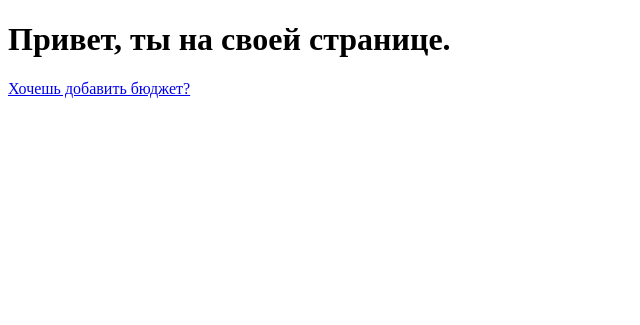
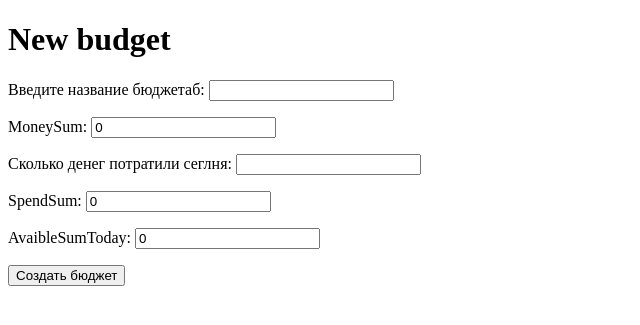
Before and after one commit to verachecheneva/finance, a Django app: page /account/new/ in a window 1280 px wide. Shown: the top 325 px of the page, without its empty margins (0-640 px from the left). Run offline with Django 3.2, Linux system fonts and the light colour scheme.

Commit message:
new budget

```diff
--- a/main/form.py
+++ b/main/form.py
@@ -17,7 +17,7 @@ class AddBudget(forms.ModelForm):
     SpendToday = forms.CharField(label='Сколько денег потратили сеглня', widget=forms.NumberInput())
     class Meta:
         model = CurrentBudget
-        fields = ('name', 'SpendToday')
+        fields = ('name', 'moneySum', 'SpendToday', 'SpendSum', 'AvaibleSumToday')
 
     # def save(self):
     #     new_budget = CurrentBudget.objects.create(
--- a/main/templates/blog/budget_edit.html
+++ b/main/templates/blog/budget_edit.html
@@ -6,9 +6,9 @@
     <title>Document</title>
 </head>
 <body>
-    {% extends 'blog/account.html' %}
     <h1>New budget</h1>
     <form method="POST" >
+        {% csrf_token %}
         {{ budget_form.as_p }}
         <p><input type="submit" value="Создать бюджет"></p>
     </form>
--- a/main/views.py
+++ b/main/views.py
@@ -29,17 +29,17 @@ def register(request):
 
 
 def budget_new(request):
-    form_budget = AddBudget
-    budget_form = form_budget(request.POST or None)
     if request.method == 'POST':
-        form = CurrentBudget(request.POST)
-        if budget_form.is_valid():
-            budget = budget_form.save(commit=True)
-            # budget.SpendToday = request.user
+        form = AddBudget(request.POST)
+        if form.is_valid():
+            budget = form.save(commit=False)
+            budget.user_ID = request.user
             budget.save()
             budget_is = CurrentBudget.objects.filter(user_ID=request.user)
             return render(request, 'blog/account.html', {'budgets':budget_is })
-    return render(request, 'blog/budget_edit.html', {'budget_form': budget_form})
+        return render(request, 'blog/budget_edit.html', {'budgets_form': form })
+    form = AddBudget
+    return render(request, 'blog/budget_edit.html', {'budget_form': form})
 
 
     # contacts_form_data = {}
```
Also changed, not shown: db.sqlite3.
